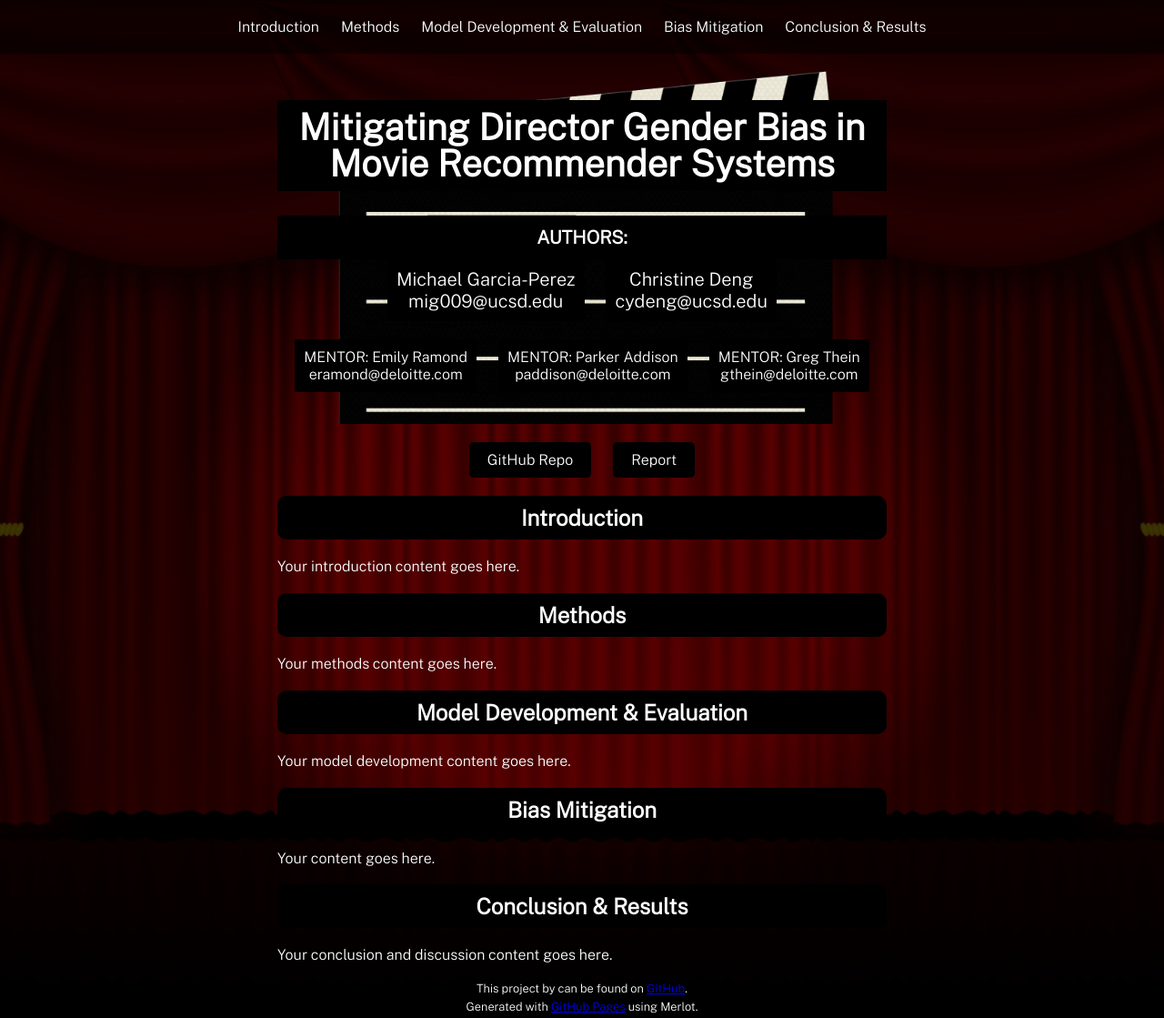
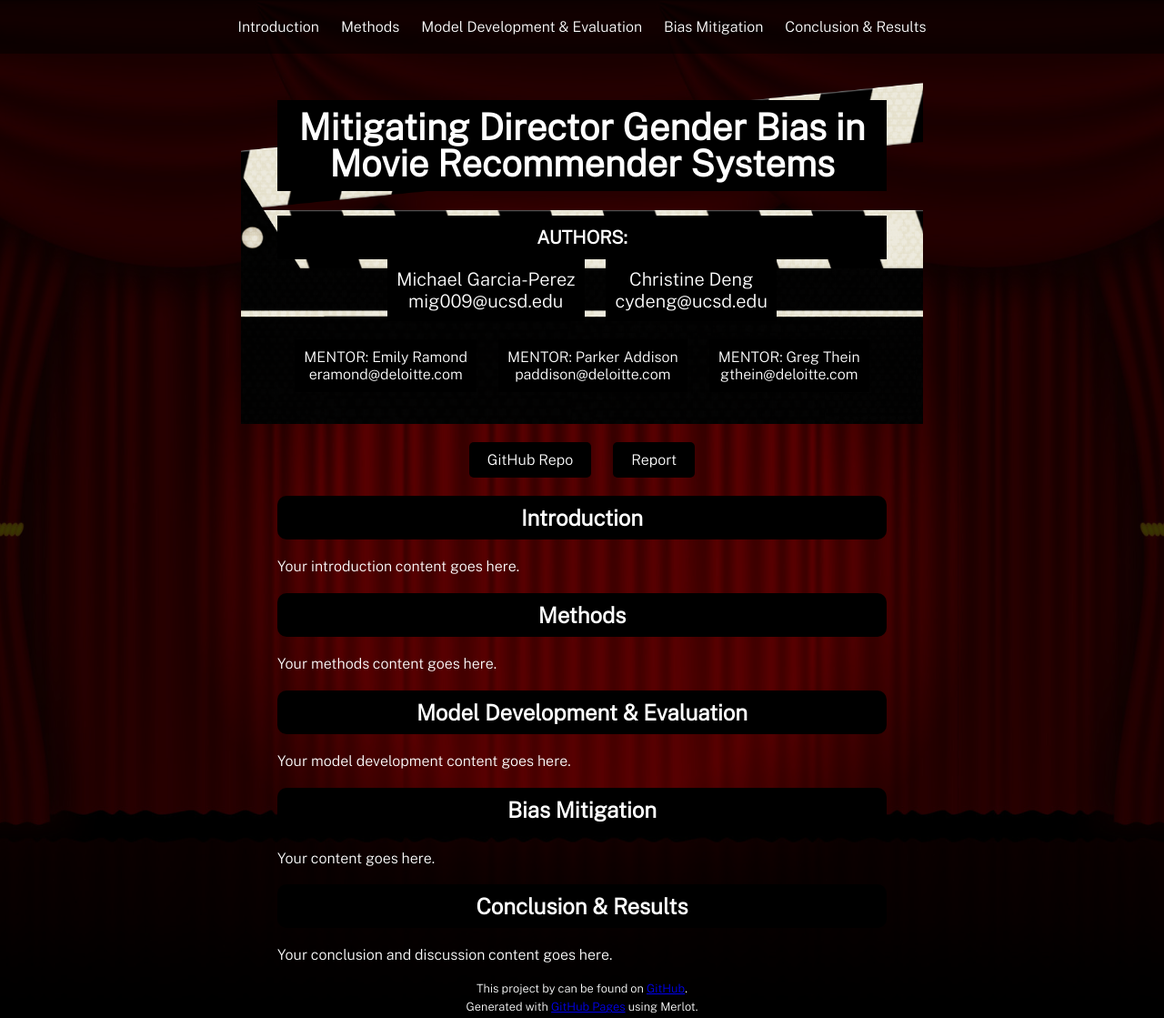
Before and after one commit to michael-garciaperez/DSC180A-Methodology-5, a Jekyll site: the page built from index.md, in a window 1280 px wide and 1119 px high. Shown: the whole window at 91% size. Built offline with Jekyll 4.4.1, drawn with Linux system fonts in a browser that asks for light colours.

Commit message:
Update style.scss

```diff
--- a/assets/css/style.scss
+++ b/assets/css/style.scss
@@ -25,7 +25,7 @@ header {
   max-width: 670px;
   padding: 20px 40px 25px;
   background-image: url('../images/clap_board.png');
-  background-size: auto 120%;
+  background-size: auto 200%;
   background-repeat: no-repeat;
   background-position: center top;
 }
```
